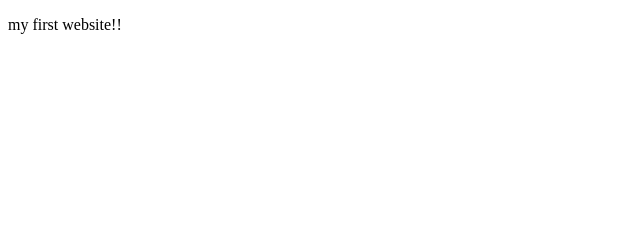
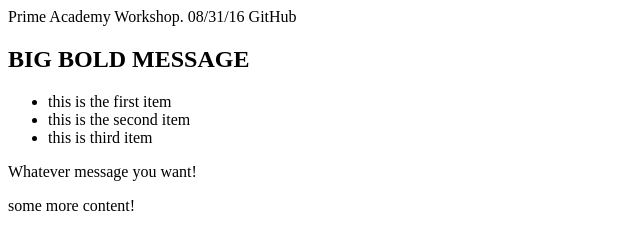
Before and after one commit to been2001/been2001.github, a plain HTML site: page index.html in a window 1280 px wide. Shown: the whole page, without its empty margins (0-640 px from the left). Drawn offline with Linux system fonts and the light colour scheme.

Commit message:
Update index.html

```diff
--- a/index.html
+++ b/index.html
@@ -1,10 +1,27 @@
-<!DOCTYPE html>
+Prime Academy Workshop.     08/31/16
+GitHub
+
+<!DOCTYPEhtml>
 <html>
- <head>
-  <title><Github> </Github></Github></title>
-</head>
+  <head>
+    <title>Prime academy HTML / CSS</title>
+<link rel=”stylesheet” href=”style.css”>
+    </head>
+    <body>
+      <header>
+        <nav>
+      <h1>BIG BOLD MESSAGE</h1>
+      </header>
+<ul>
+  <li>this is the first item</li>
+  <li>this is the second item</li>
+  <li>this is third item</li>
+</ul>
+</nav>
+<main>
+      <p>Whatever message you want!<p>
+        <p>some more content!</p>
+        </main>
 
-<body>
-  <p>my first website!!</p>
- </body>
+    </body>
 </html>
```
